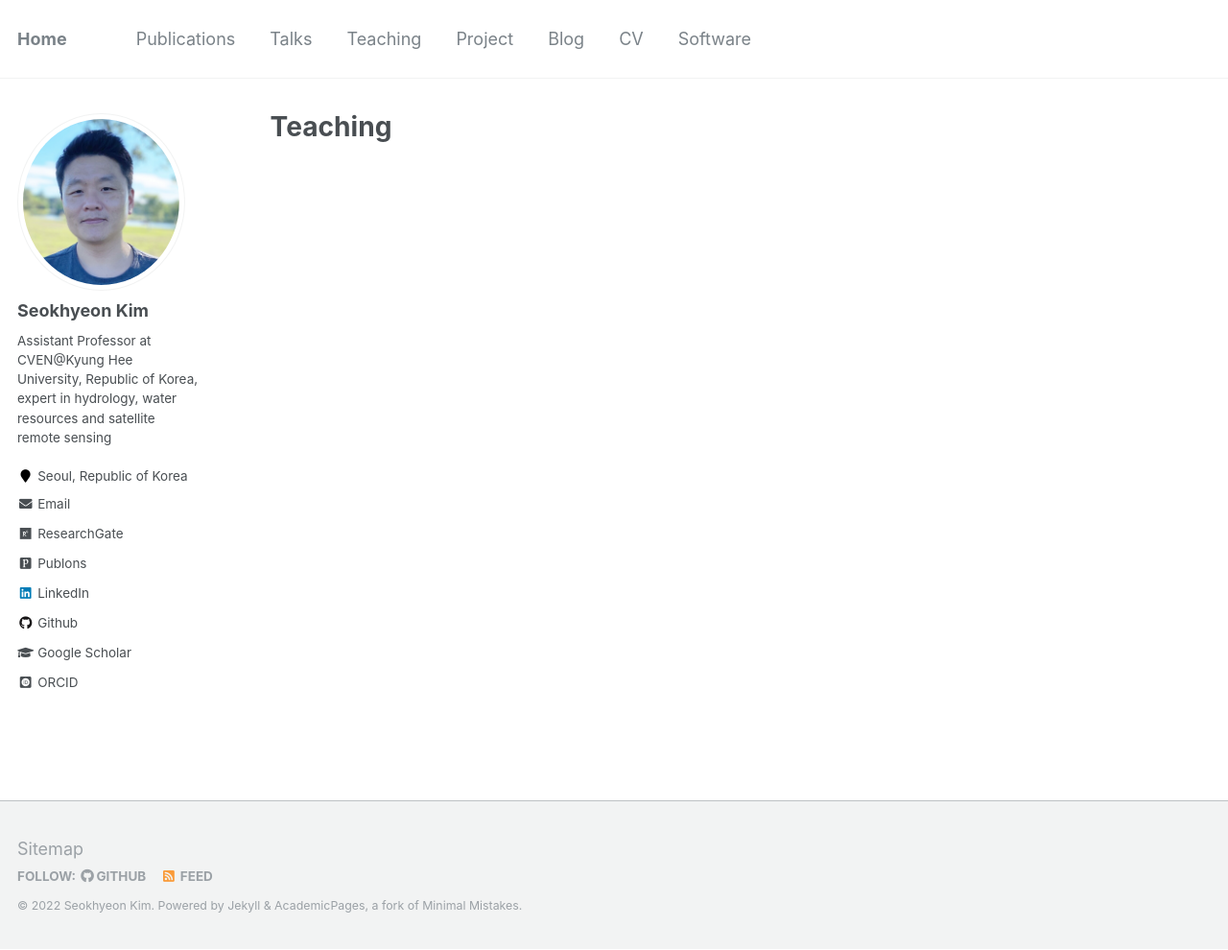
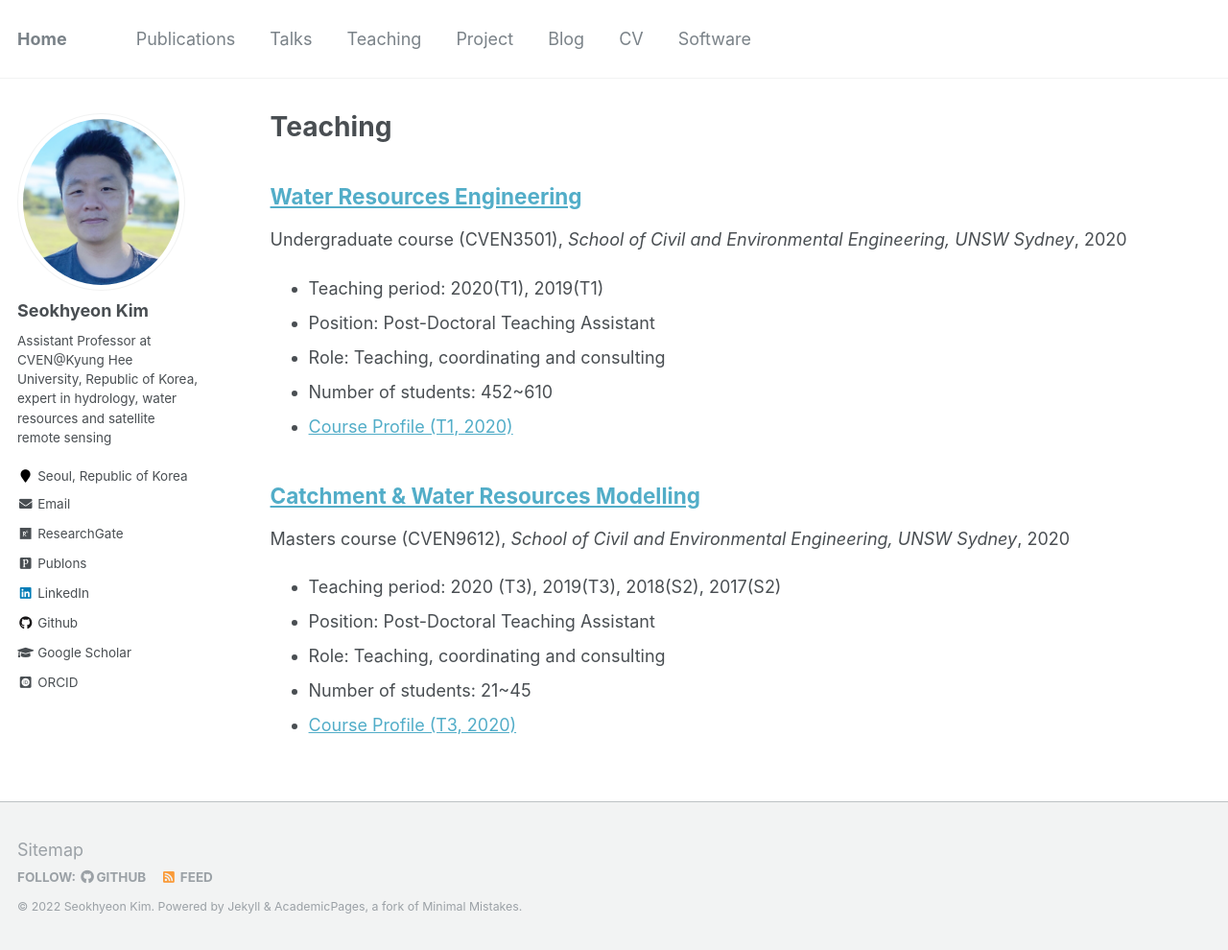
Before and after one commit to steelpl/steelpl.github.io, a Jekyll site: the page built from _pages/teaching.html, in a window 1280 px wide and 990 px high. Shown: the whole window at 96% size. Built offline with Jekyll 4.4.1, drawn with Linux system fonts in a browser that asks for light colours; some web fonts are replaced; a file with an impossible date is left out.

Commit message:
updateTeaching

```diff
--- a/_teaching/MOD_UNSW.md
+++ b/_teaching/MOD_UNSW.md
@@ -4,7 +4,7 @@ collection: teaching
 type: "Masters course (CVEN9612)"
 permalink: /teaching/MOD_UNSW
 venue: "School of Civil and Environmental Engineering, UNSW Sydney"
-date:
+date: 2020-12-31
 location: "Sydney, Australia"
 ---
 * Teaching period: 2020 (T3), 2019(T3), 2018(S2), 2017(S2)
--- a/_teaching/WRE_UNSW.md
+++ b/_teaching/WRE_UNSW.md
@@ -4,7 +4,7 @@ collection: teaching
 type: "Undergraduate course (CVEN3501)"
 permalink: /teaching/WRE_UNSW
 venue: "School of Civil and Environmental Engineering, UNSW Sydney"
-date:
+date: 2020-12-31
 location: "Sydney, Australia"
 ---
 * Teaching period: 2020(T1), 2019(T1)
```
